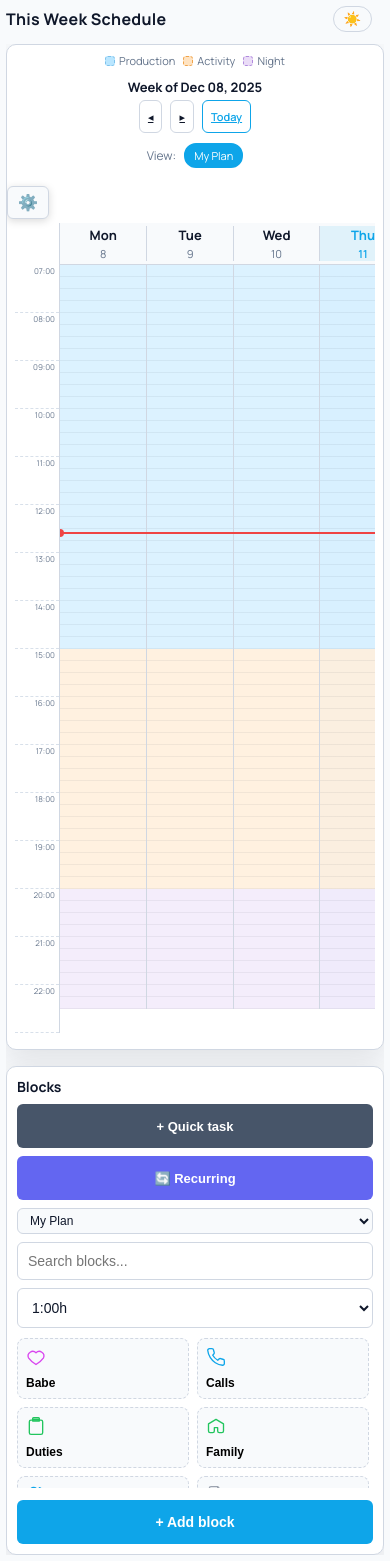
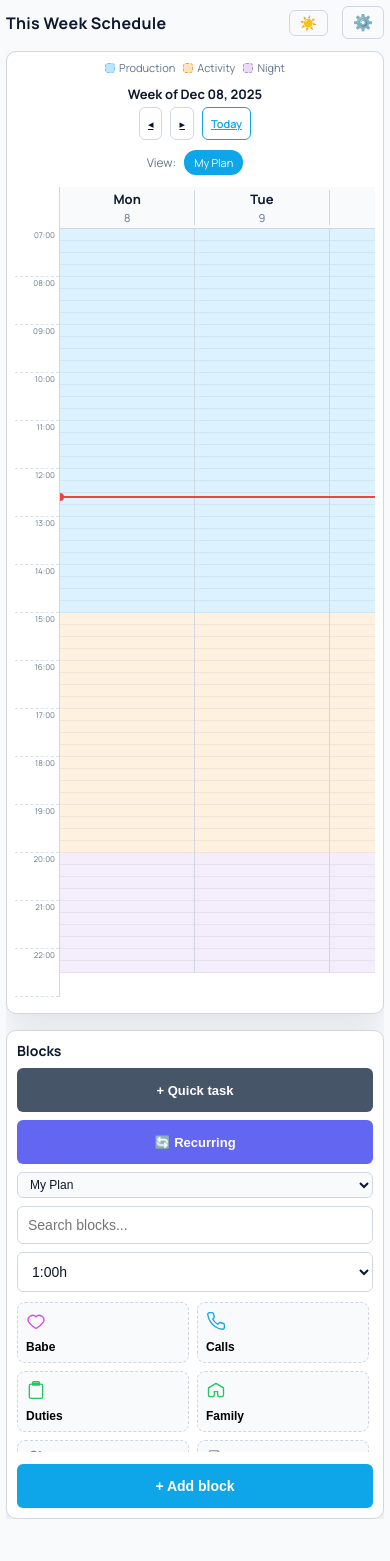
Before and after one commit to scraft-official/hinz-personal-planner, a FastAPI app: page / in a window 390 px wide. After the commit the page ends 1519 px from the top, so only its background shows below. Run offline with FastAPI, Linux system fonts and the light colour scheme; data comes from the database, SQL or seed files in the repository; data that the repository does not hold is empty; some libraries are stand-ins or nearby versions.

Commit message:
Update plan deletion to remove associated entries and tasks
Plan deletion now removes all associated entries, recurring tasks, and their exceptions instead of unassigning them. UI and confirmation messages updated to reflect permanent deletion. Improved overlap display logic for multi-plan view and adjusted grid column widths for better layout.

```diff
--- a/app/main.py
+++ b/app/main.py
@@ -1082,7 +1082,7 @@ def delete_plan(
     plan_id: int,
     session: Session = Depends(get_session),
 ):
-    """Delete a plan. Entries will have their plan_id set to NULL."""
+    """Delete a plan and all associated entries."""
     plan = session.get(Plan, plan_id)
     if not plan:
         raise HTTPException(status_code=404, detail="Plan not found")
@@ -1092,13 +1092,14 @@ def delete_plan(
     if plan_count <= 1:
         raise HTTPException(status_code=400, detail="Cannot delete the last plan")
 
-    # Update entries to remove plan association
+    # Delete all entries associated with this plan
     for entry in session.exec(select(ScheduleEntry).where(ScheduleEntry.plan_id == plan_id)).all():
-        entry.plan_id = None
-        session.add(entry)
+        session.delete(entry)
     for task in session.exec(select(RecurringTask).where(RecurringTask.plan_id == plan_id)).all():
-        task.plan_id = None
-        session.add(task)
+        # Also delete recurring exceptions for this task
+        for exc in session.exec(select(RecurringException).where(RecurringException.recurring_task_id == task.id)).all():
+            session.delete(exc)
+        session.delete(task)
 
     session.delete(plan)
     session.commit()
--- a/app/static/css/styles.css
+++ b/app/static/css/styles.css
@@ -407,9 +407,6 @@ a { color: inherit; }
   .plan-label { font-size: 11px; }
   .plan-chip { font-size: 10px; padding: 2px 6px; }
   .plan-select { font-size: 11px; padding: 4px 6px; }
-  .settings-dropdown { position: fixed; top: 8px; right: 8px; z-index: 1000; }
-  .settings-btn { padding: 8px 12px; font-size: 16px; background: var(--panel); border-radius: 8px; box-shadow: 0 2px 8px rgba(0,0,0,0.15); }
-  .settings-menu { min-width: 160px; right: 0; }
   .settings-item { padding: 10px 14px; font-size: 13px; }
 
   /* Plans modal on mobile */
@@ -454,8 +451,8 @@ a { color: inherit; }
   .periods { display: none; }
 
   /* Grid columns - wider (1.5x) */
-  .grid-cols { min-width: 980px; }
-  .grid-header, .grid-body { grid-template-columns: repeat(7, minmax(135px, 1fr)); }
+  .grid-cols { min-width: 1450px; }
+  .grid-header, .grid-body { grid-template-columns: repeat(7, minmax(200px, 1fr)); }
 
   /* Hide delete button on mobile - use note modal to delete */
   .entry-delete-btn { display: none !important; }
@@ -499,7 +496,7 @@ a { color: inherit; }
   .btn.ghost { min-height: 44px; }
 
   /* Header actions */
-  .header-actions { display: flex; gap: 8px; }
+  .header-actions { display: flex; gap: 8px; align-items: center; }
   .theme-toggle { padding: 8px 12px; }
 }
 
@@ -527,8 +524,8 @@ a { color: inherit; }
     background: var(--panel);
   }
   .time-label { font-size: 8px; height: 48px; margin-left: 0; padding-right: 4px; }
-  .grid-cols { min-width: 605px; }
-  .grid-header, .grid-body { grid-template-columns: repeat(7, minmax(85px, 1fr)); }
+  .grid-cols { min-width: 940px; }
+  .grid-header, .grid-body { grid-template-columns: repeat(7, minmax(128px, 1fr)); }
 
   .week-label { font-size: 13px; }
   .week-btn { padding: 8px; font-size: 11px; }
@@ -593,7 +590,7 @@ a { color: inherit; }
 }
 
 /* Theme toggle */
-.theme-toggle { background: none; border: 1px solid var(--border); border-radius: 20px; padding: 4px 10px; cursor: pointer; font-size: 14px; display: flex; align-items: center; gap: 4px; margin-right: 12px; }
+.theme-toggle { background: none; border: 1px solid var(--border); border-radius: 6px; padding: 4px 10px; cursor: pointer; font-size: 14px; display: flex; align-items: center; gap: 4px; margin-right: 12px; }
 .theme-toggle:hover { background: var(--bg); }
 .theme-icon { display: none; }
 :root .theme-icon.light { display: inline; }
@@ -783,3 +780,9 @@ a { color: inherit; }
 .entry.overlap-2.overlap-pos-1 { left: calc(50% + 2px) !important; }
 .entry.overlap-3.overlap-pos-1 { left: calc(33.33% + 1px) !important; }
 .entry.overlap-3.overlap-pos-2 { left: calc(66.66% + 2px) !important; }
+
+.header-actions {
+  display: flex;
+  flex-direction: row;
+  gap: 2px;
+}
--- a/app/static/js/app.js
+++ b/app/static/js/app.js
@@ -1467,9 +1467,18 @@ function closePlansModal() {
 ───────────────────────────────────────────────────────── */
 function computeOverlaps() {
   const dayCols = document.querySelectorAll(".day-col");
+  const isMultiPlan = document.querySelector(".multi-plan-view") !== null;
 
   dayCols.forEach(col => {
     const entries = Array.from(col.querySelectorAll(".entry"));
+
+    // Remove old classes first
+    entries.forEach(entry => {
+      entry.classList.remove("overlap-2", "overlap-3", "overlap-pos-0", "overlap-pos-1", "overlap-pos-2");
+      entry.style.left = "";
+      entry.style.width = "";
+    });
+
     if (entries.length < 2) return;
 
     // Sort by start minute
@@ -1477,8 +1486,8 @@ function computeOverlaps() {
       return parseInt(a.dataset.startMinute) - parseInt(b.dataset.startMinute);
     });
 
-    // Find overlapping groups
-    const groups = [];
+    // Find overlapping groups (entries that overlap in time)
+    const timeGroups = [];
     let currentGroup = [];
     let currentEnd = 0;
 
@@ -1493,27 +1502,47 @@ function computeOverlaps() {
       } else {
         // New group
         if (currentGroup.length > 0) {
-          groups.push([...currentGroup]);
+          timeGroups.push([...currentGroup]);
         }
         currentGroup = [entry];
         currentEnd = end;
       }
     });
     if (currentGroup.length > 0) {
-      groups.push(currentGroup);
+      timeGroups.push(currentGroup);
     }
 
     // Apply overlap classes
-    groups.forEach(group => {
-      // Remove old classes first
+    timeGroups.forEach(group => {
+      if (group.length === 1) return;
+
+      if (isMultiPlan) {
+        // In multi-plan view, group by plan - only different plans get separate columns
+        const planGroups = new Map();
         group.forEach(entry => {
-        entry.classList.remove("overlap-2", "overlap-3", "overlap-pos-0", "overlap-pos-1", "overlap-pos-2");
-        entry.style.left = "";
-        entry.style.width = "";
-      });
-
-      if (group.length === 1) return;
-
+          const planId = entry.dataset.planId || "none";
+          if (!planGroups.has(planId)) {
+            planGroups.set(planId, []);
+          }
+          planGroups.get(planId).push(entry);
+        });
+
+        // If all entries are from same plan, no overlap display needed
+        if (planGroups.size === 1) return;
+
+        const planIds = Array.from(planGroups.keys());
+        const overlapClass = planIds.length === 2 ? "overlap-2" : "overlap-3";
+
+        planIds.forEach((planId, planIdx) => {
+          planGroups.get(planId).forEach(entry => {
+            entry.classList.add(overlapClass);
+            if (planIdx > 0) {
+              entry.classList.add(`overlap-pos-${planIdx}`);
+            }
+          });
+        });
+      } else {
+        // Single plan view - original behavior
         const overlapClass = group.length === 2 ? "overlap-2" : "overlap-3";
 
         group.forEach((entry, idx) => {
@@ -1522,6 +1551,7 @@ function computeOverlaps() {
             entry.classList.add(`overlap-pos-${idx}`);
           }
         });
-    });
-  });
-}
+      }
+    });
+  });
+}
--- a/app/templates/base.html
+++ b/app/templates/base.html
@@ -18,6 +18,15 @@
           <span class="theme-icon light">☀️</span>
           <span class="theme-icon dark">🌙</span>
         </button>
+        <div class="settings-dropdown" id="settings-dropdown">
+          <button type="button" class="settings-btn" id="settings-btn" title="Settings">⚙️</button>
+          <div class="settings-menu" id="settings-menu">
+            <button type="button" class="settings-item" id="manage-plans-btn">📋 Manage Plans</button>
+            <a href="/export/csv" class="settings-item">📥 Export Data</a>
+            <button type="button" class="settings-item" id="import-btn">📤 Import Data</button>
+          </div>
+          <input type="file" id="import-file" accept=".zip" style="display:none;">
+        </div>
       </div>
     </header>
     <main>
--- a/app/templates/index.html
+++ b/app/templates/index.html
@@ -55,15 +55,6 @@
             {% endfor %}
           </div>
         </div>
-      </div>
-      <div class="settings-dropdown" id="settings-dropdown">
-        <button type="button" class="settings-btn" id="settings-btn" title="Settings">⚙️</button>
-        <div class="settings-menu" id="settings-menu">
-          <button type="button" class="settings-item" id="manage-plans-btn">📋 Manage Plans</button>
-          <a href="/export/csv" class="settings-item">📥 Export Data</a>
-          <button type="button" class="settings-item" id="import-btn">📤 Import Data</button>
-        </div>
-        <input type="file" id="import-file" accept=".zip" style="display:none;">
       </div>
     </div>
     <div class="schedule-scroll-container">
--- a/app/templates/partials/plans_list.html
+++ b/app/templates/partials/plans_list.html
@@ -13,7 +13,7 @@
               hx-delete="/plans/{{plan.id}}"
               hx-target="#plans-list"
               hx-swap="innerHTML"
-              hx-confirm="Delete plan '{{plan.name}}'? Entries will be unassigned."
+              hx-confirm="Delete plan '{{plan.name}}'? All entries and recurring tasks in this plan will be permanently deleted."
               {% if plans|length <= 1 %}disabled title="Cannot delete the last plan"{% endif %}>🗑️</button>
     </div>
   </div>
```
Lines whose indentation alone changed are shown as unchanged.
